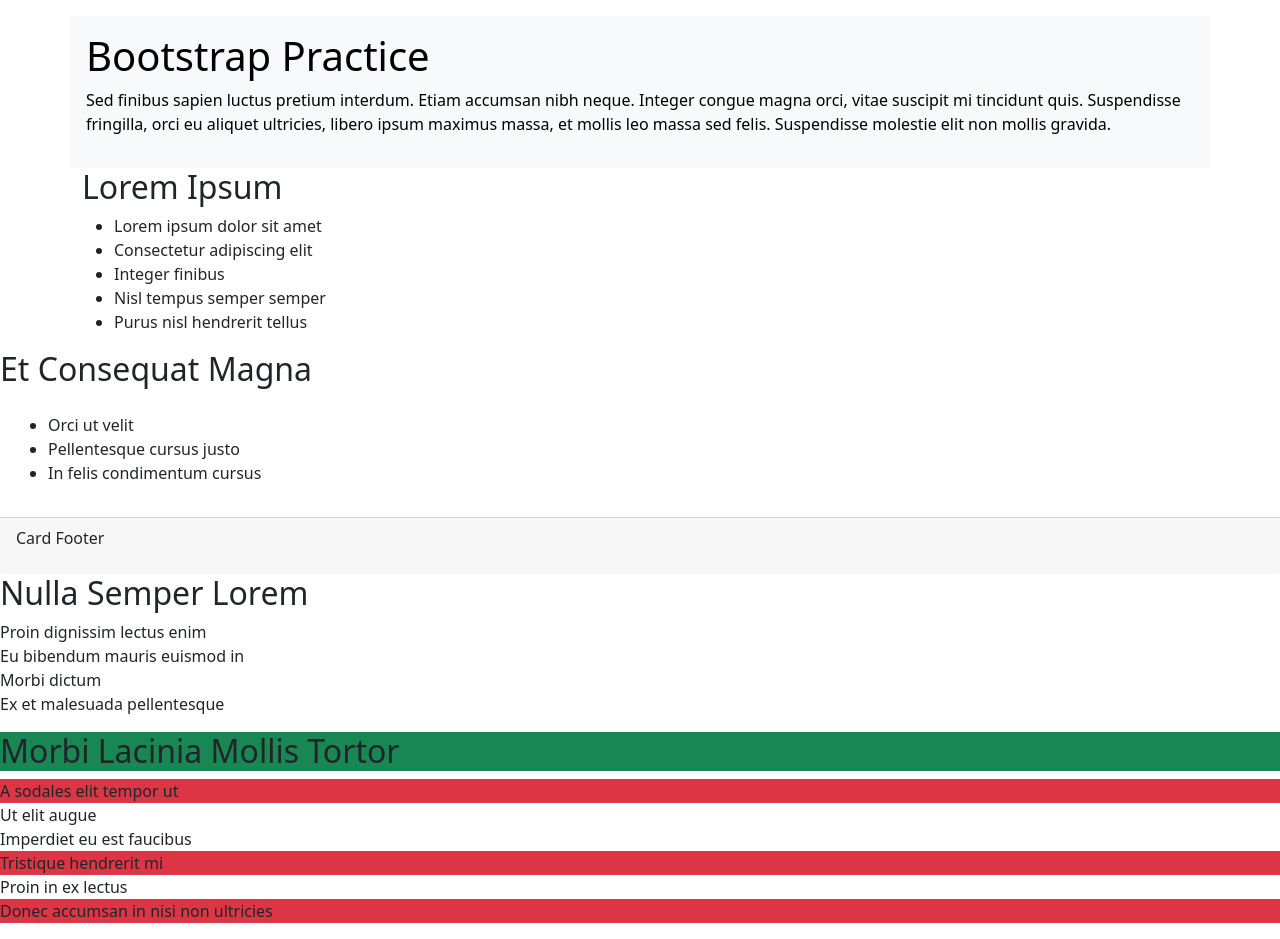
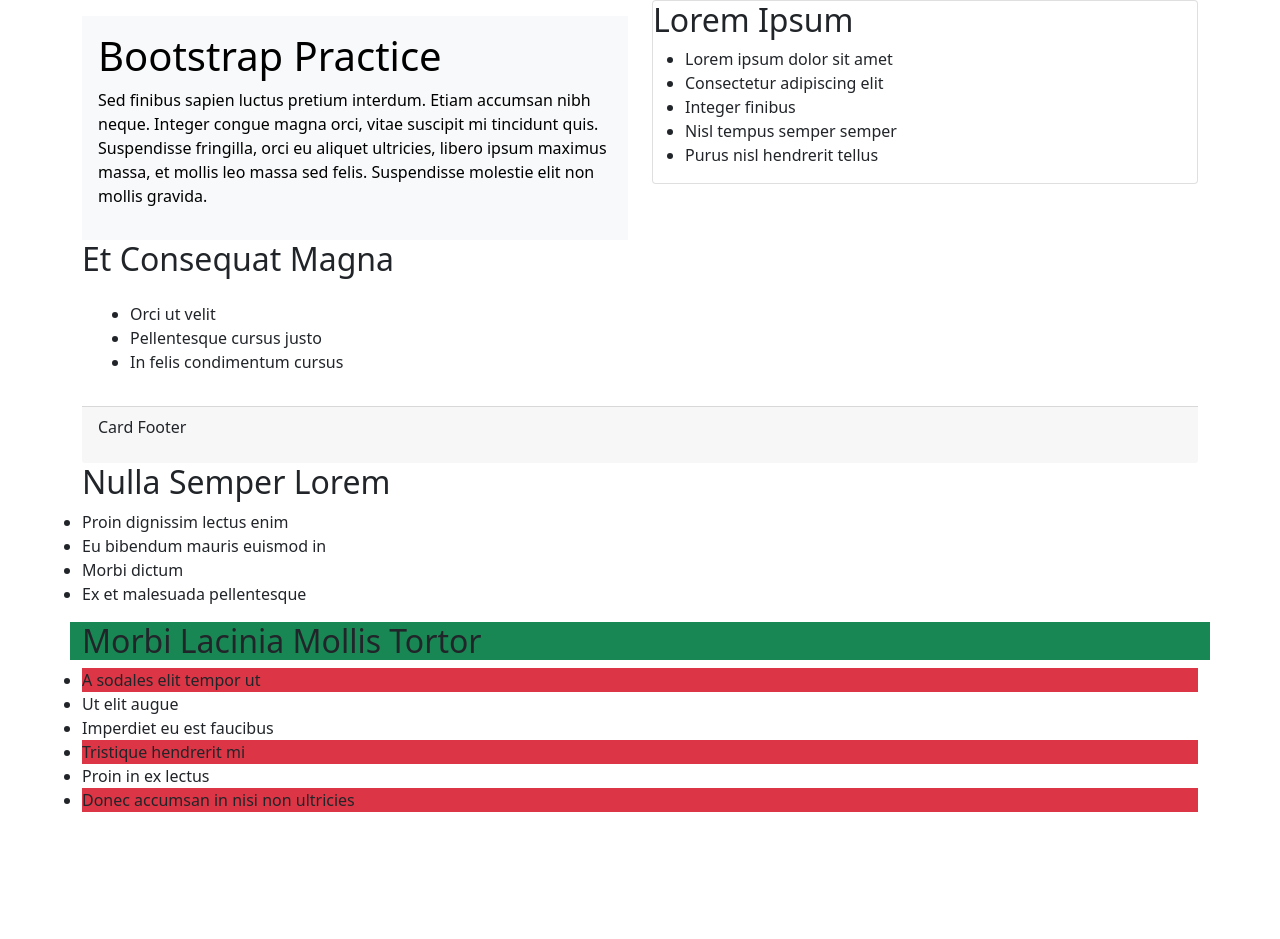
Before and after one commit to joey57/bootstrap-practice, a plain HTML site: page index.html in a window 1280 px wide. After the commit the page ends 828 px from the top, so only its background shows below. Drawn offline with Linux system fonts and the light colour scheme.

Commit message:
added to the first two paragraphs

```diff
--- a/index.html
+++ b/index.html
@@ -8,12 +8,14 @@
   <body>
     <div class="container">
       <div class="row">
+        <div class="col-md-6">
       <div class="mt-3 p-3 bg-light text-black">
     <h1>Bootstrap Practice</h1>
     <p>Sed finibus sapien luctus pretium interdum. Etiam accumsan nibh neque. Integer congue magna orci, vitae suscipit mi tincidunt quis. Suspendisse fringilla, orci eu aliquet ultricies, libero ipsum maximus massa, et mollis leo massa sed felis. Suspendisse molestie elit non mollis gravida.</p>
     </div>
     </div>
-    <div class="well">
+    <div class="col-md-6">
+      <div class="card">
     <h2>Lorem Ipsum</h2>
     <ul>
       <li>Lorem ipsum dolor sit amet</li>
@@ -22,6 +24,7 @@
       <li>Nisl tempus semper semper</li>
       <li>Purus nisl hendrerit tellus</li>
     </ul>
+    </div>
     </div>
     </div>
     <div class="row">
```
